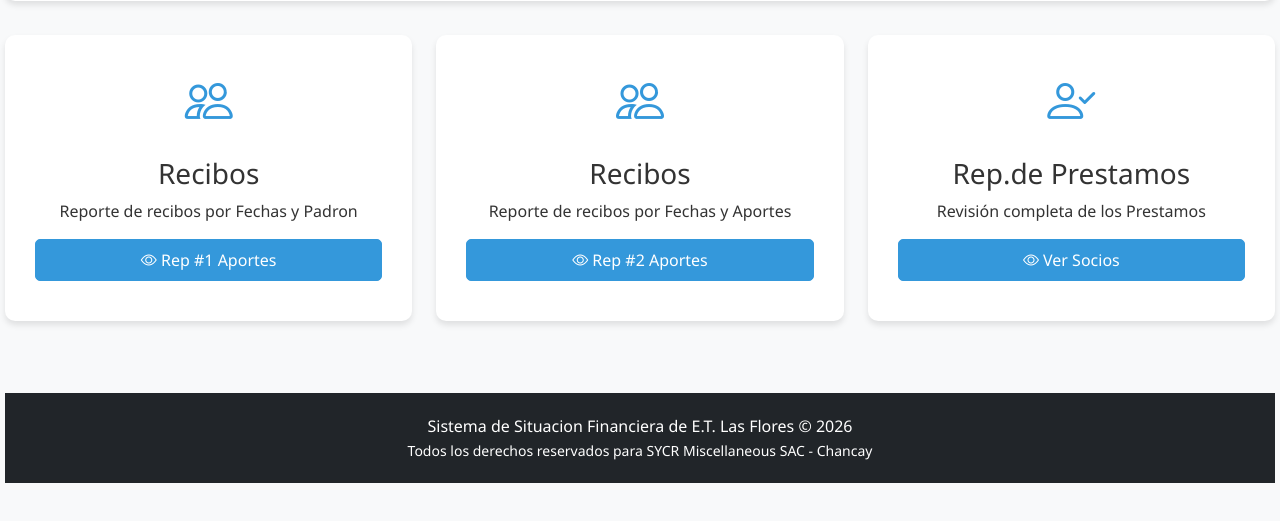
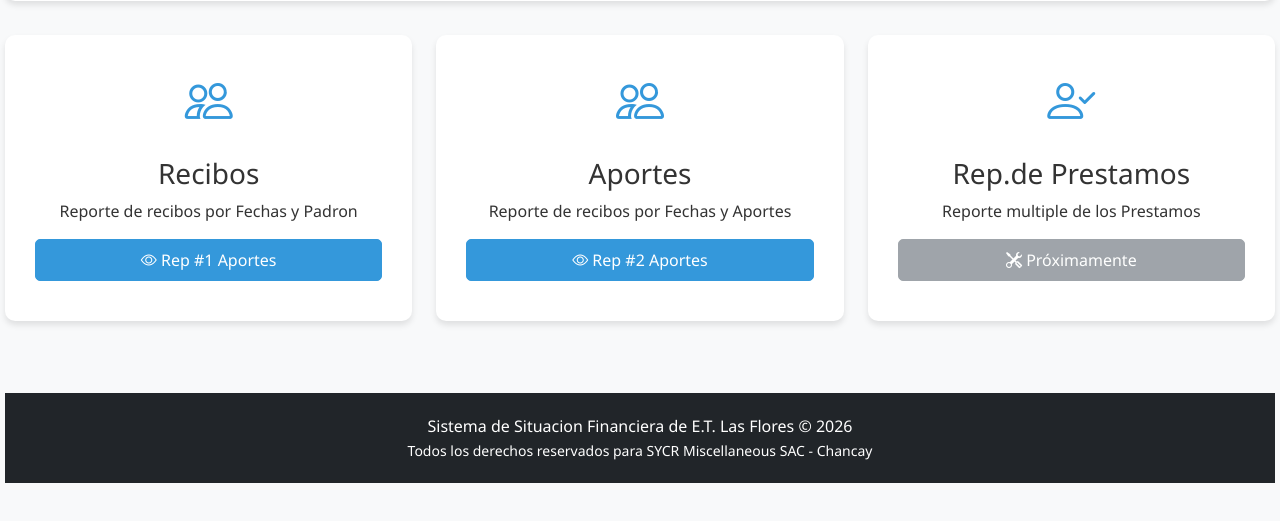
Before and after one commit to SelynChavez/Python_LF, a Flask app: page /reportes in a window 1280 px wide. Shown: the part 231-752 px from the top of the page. Run offline with Flask 3, Linux system fonts and the light colour scheme; the visitor is signed in with stand-in values (Sample User, id 1).

Commit message:
fix dashboard prestamos

```diff
--- a/sqlconstants.py
+++ b/sqlconstants.py
@@ -196,10 +196,10 @@ INS_RETIRO = "INSERT INTO a_retiros (padron,socio,fecha_solicitud,tipo_aporte,mo
 APR_RETIRO = "UPDATE a_retiros SET estado='aprobado',monto_retirado=monto_solicitado,fecha_retiro=curdate() WHERE id = %s"
 RCH_RETIRO = "UPDATE a_retiros SET estado='rechazado',monto_retirado=0 WHERE id = %s"
 DASHB_PRRET_SOCIOS = "SELECT COALESCE(COUNT(distinct p.socio )) as total FROM a_recibos_detalle rd, a_recibos r, a_padrones p WHERE r.id = rd.recibo and r.active='S' and date(r.fecha)>=DATE_ADD(now(), INTERVAL -30 DAY) and rd.monto>0 and p.id=r.padron"
-DASHB_PRRET_RETIROS = "SELECT COALESCE(SUM(monto_retirado)) as total FROM a_retiros r WHERE estado='aprobado' and date(r.fecha_retiro)=curdate()"
-DASHB_PRRET_APORTES = "SELECT COALESCE(SUM(monto)) as total FROM a_recibos_detalle rd, a_recibos r WHERE r.id = rd.recibo and r.active='S' and date(r.fecha)=curdate()"
+DASHB_PRRET_RETIROS = "SELECT COALESCE(SUM(monto_retirado), 0) as total FROM a_retiros r WHERE estado='aprobado' and date(r.fecha_retiro)=curdate()"
+DASHB_PRRET_APORTES = "SELECT COALESCE(SUM(monto), 0) as total FROM a_recibos_detalle rd, a_recibos r WHERE r.id = rd.recibo and r.active='S' and date(r.fecha)=curdate()"
 DASHB_PRRET_PRESTAMOS = "SELECT COALESCE(SUM(monto_aprobado), 0) as total FROM a_prestamos WHERE estado='aprobado' and date(fecha_aprobacion)=curdate()"
-DASHB_PRRET_PRESTAMOS_ESTADO = "SELECT estado, COUNT(*) as cantidad, COALESCE(SUM(saldo_pendiente), 0) as total FROM a_prestamos GROUP BY estado"
+DASHB_PRRET_PRESTAMOS_ESTADO = "SELECT estado, COUNT(*) as cantidad, COALESCE(SUM(CASE WHEN estado='aprobado' THEN monto_aprobado ELSE monto_solicitado END), 0) as total FROM a_prestamos GROUP BY estado"
 DASHB_PRRET_PRESTAMOS_TIPOS = "SELECT tp.descripcion, COUNT(*) as cantidad, COALESCE(SUM(p.saldo_pendiente), 0) as total FROM a_prestamos p JOIN a_tipos tp ON tp.tipo='DEUDA' AND p.tipo_prestamo = tp.codigo WHERE p.estado IN ('pendiente', 'aprobado') GROUP BY tp.descripcion"
 DASHB_PRRET_PAD_MAY_APORTES = "select placa,nombre,sum(aportado) aportado from av_total_aportes_x_padron group by placa,nombre order by 3 desc limit 6"
 DASHB_PRRET_MOVS_RET_PREST = """
--- a/templates/crear_retiro.html
+++ b/templates/crear_retiro.html
@@ -50,7 +50,7 @@
                                 </select>
                             </div>
                             <div class="col-md-6 mb-3">
-                                <label for="mnt" class="form-label">Monto Aportado</label>
+                                <label for="mnt" class="form-label">Monto por Retirar</label>
                                 <div class="input-group">
                                     <span class="input-group-text">S/</span>
                                     <input type="number" step="0.01" class="form-control" id="mnt" name="mnt" min="1" value="{{mnt}}" required>
--- a/templates/reportes.html
+++ b/templates/reportes.html
@@ -35,7 +35,7 @@
             <div class="dashboard-icon">
                 <i class="bi bi-people"></i>
             </div>
-            <h3>Recibos</h3>
+            <h3>Aportes</h3>
             <p>Reporte de recibos por Fechas y Aportes</p>
             <a href="{{ url_for('rep2recibos') if session.user_rol == 'ADMIN' else '#' }}"
                class="btn btn-primary {{ 'disabled' if session.user_rol != 'ADMIN' }}">
@@ -50,11 +50,10 @@
                 <i class="bi bi-person-check"></i>
             </div>
             <h3>Rep.de Prestamos</h3>
-            <p>Revisión completa de los Prestamos</p>
-            <a href="{{ url_for('listar_socios') if session.user_rol == 'ADMIN' else '#' }}"
-               class="btn btn-primary {{ 'disabled' if session.user_rol != 'ADMIN' }}">
-                <i class="bi bi-eye"></i> Ver Socios
-            </a>
+            <p>Reporte multiple de los Prestamos</p>
+            <button class="btn btn-secondary" disabled>
+                <i class="bi bi-tools"></i> Próximamente
+            </button>
         </div>
     </div>
 
```
